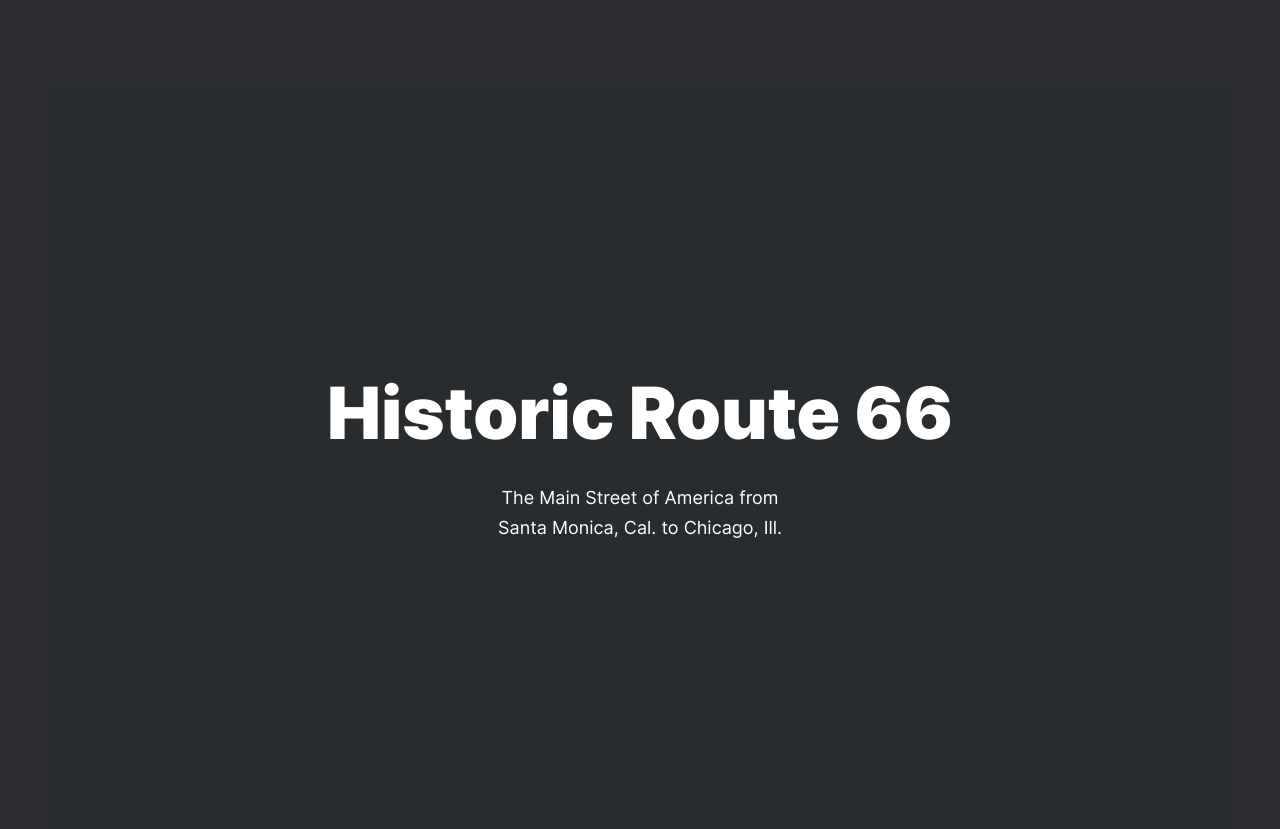
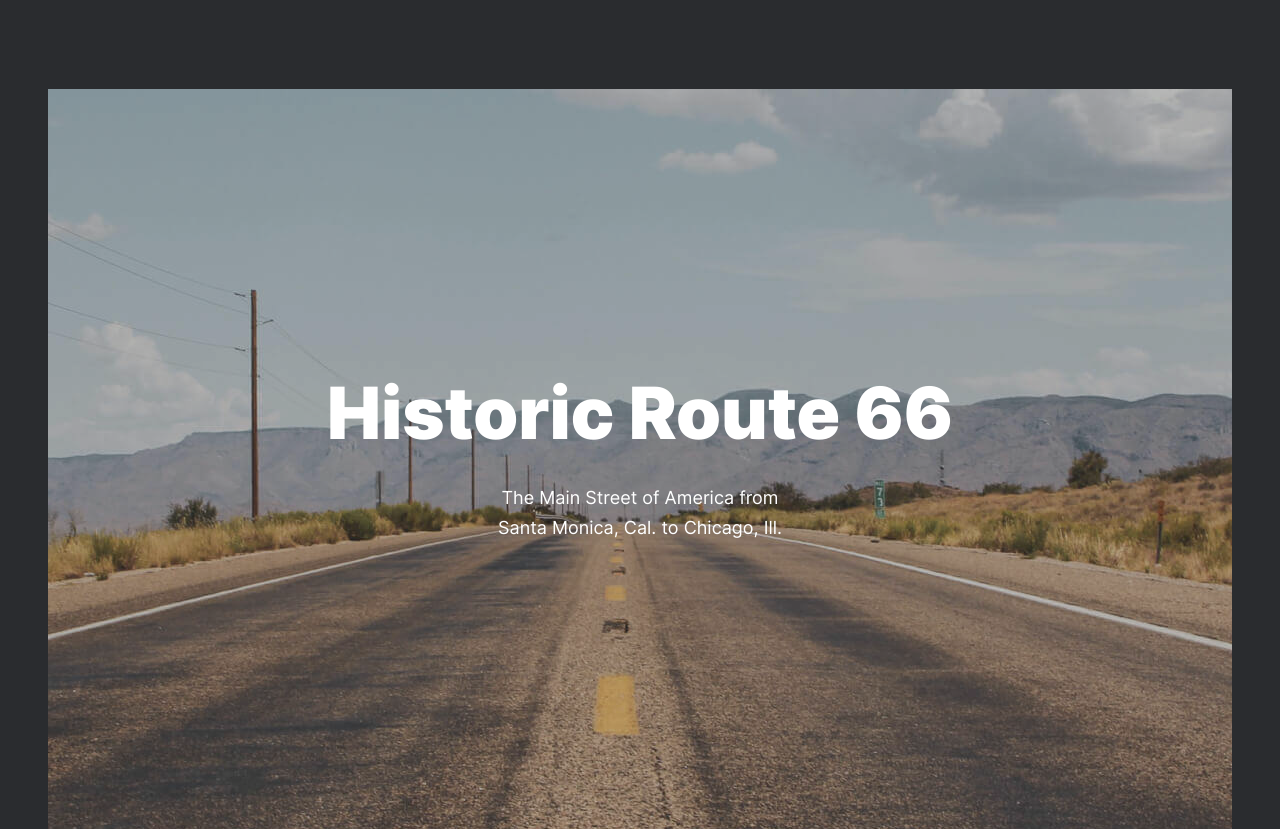
Before and after one commit to mjacobson7/wp3, a plain HTML site: page index.html in a window 1280 px wide. Shown: the part 5953-6782 px from the top of the page. Drawn offline with nearby package versions, Linux system fonts and the light colour scheme.

Commit message:
Fix pathname for image

```diff
--- a/blocks/cover/__background/cover__background.css
+++ b/blocks/cover/__background/cover__background.css
@@ -1,5 +1,5 @@
 .cover__background {
-	background-image: url(images/cover-route-66.jpg);
+	background-image: url(../../../images/cover-route-66.jpg);
 	background-size: auto;
 	background-position: center;
 	background-repeat: no-repeat;
```
